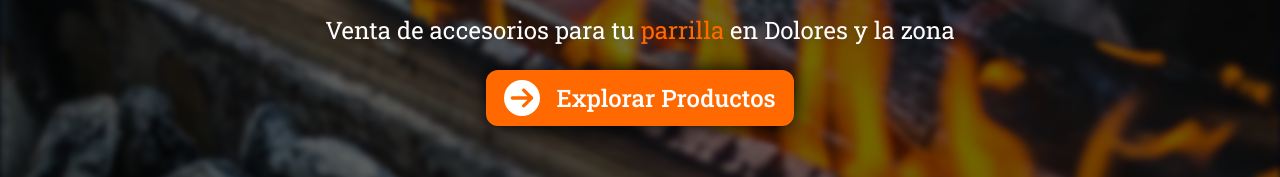
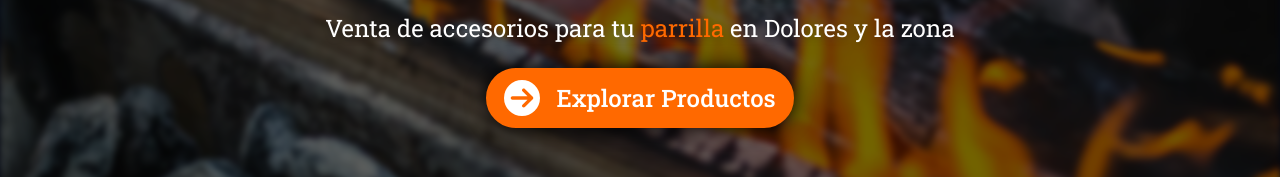
Before and after one commit to antoninojoaquin/los-molinos-frontend, a React (Vite) app: page / in a window 1280 px wide. Shown: the part 500-677 px from the top of the page. Built offline with nearby package versions, Linux system fonts and the light colour scheme.

Commit message:
fix: change rounded of CTA button on hero

```diff
--- a/src/components/hero.jsx
+++ b/src/components/hero.jsx
@@ -19,7 +19,7 @@ function Hero() {
           Venta de accesorios para tu <span className="text-orange-500">parrilla</span> en Dolores y la zona
         </p>
         <a href="/productos" className="cursor-pointer flex justify-center ">
-          <button className="flex items-center gap-4 cursor-pointer text-2xl mt-6 px-4 py-2 border-2 shadow-[0_0_20px_rgba(0,0,0,1)] bg-orange-500 border-orange-500 text-white font-medium rounded-xl hover:text-white hover:bg-orange-400 hover:border-orange-400 transition-all duration-500">
+          <button className="flex items-center gap-4 cursor-pointer text-2xl mt-6 px-4 py-2.5 border-2 shadow-[0_0_20px_rgba(0,0,0,1)] bg-orange-500 border-orange-500 text-white font-medium rounded-full hover:text-white hover:bg-orange-400 hover:border-orange-400 transition-all duration-500">
             <FaCircleArrowRight className="text-4xl"/>
             Explorar Productos
           </button>
```
